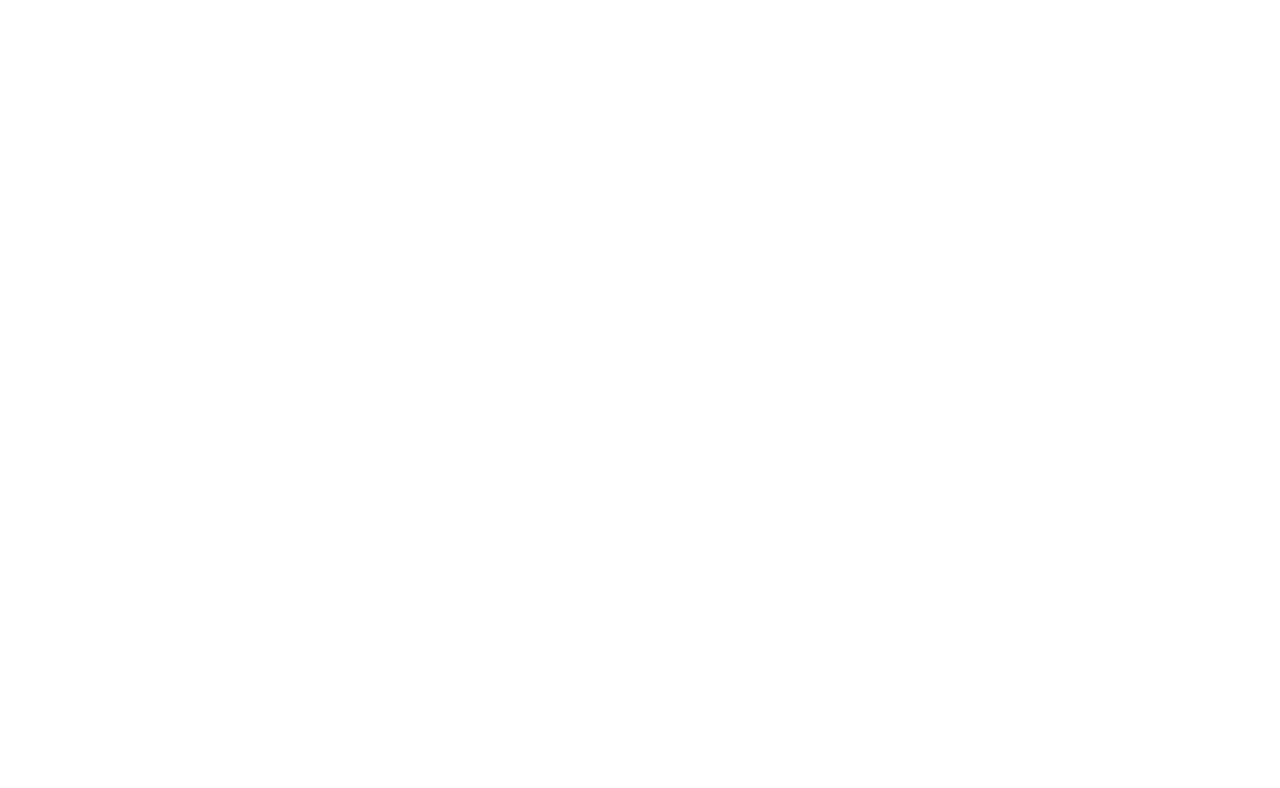
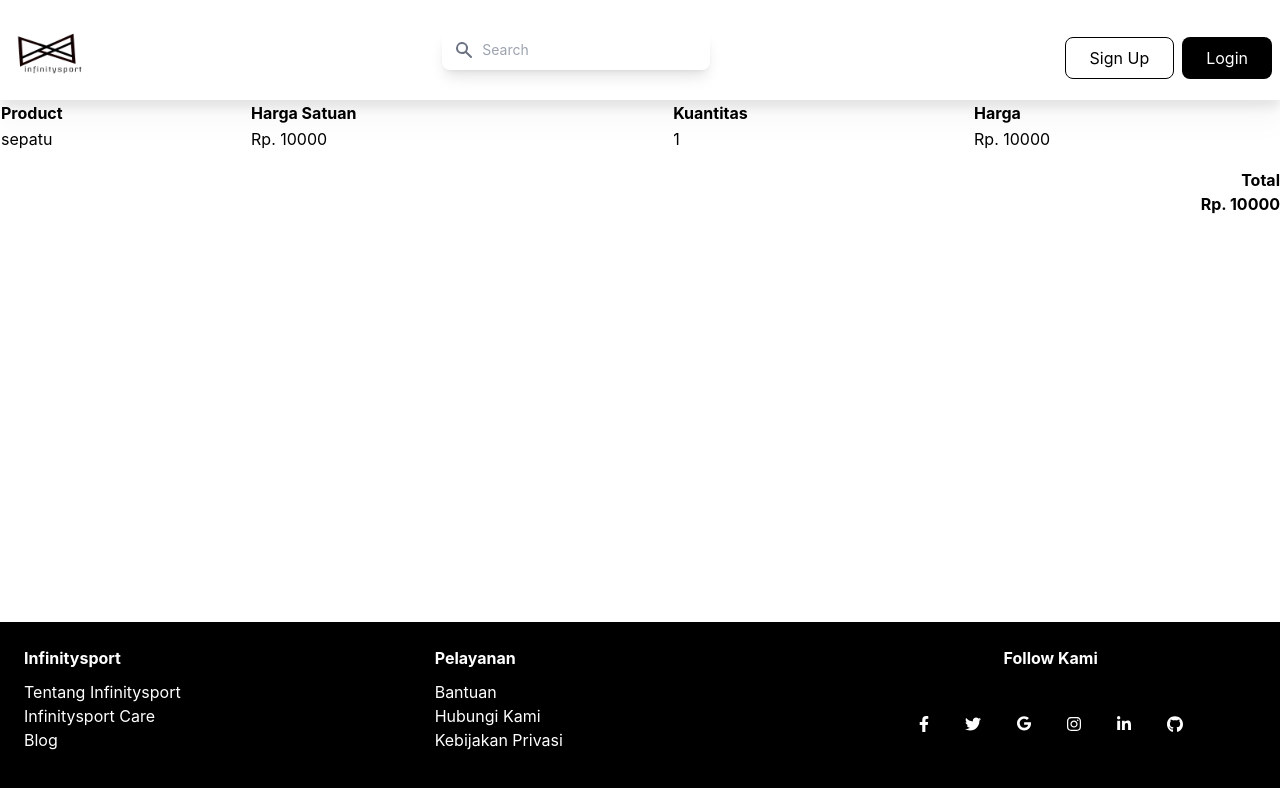
Before and after one commit to project-online-shop/frontend, a React (Create React App) app: page /shippingcart in a window 1280 px wide. Before the commit this address had no page. Shown: the top 788 px of the page. Built offline with nearby package versions, Linux system fonts and the light colour scheme.

Commit message:
commit next

```diff
--- a/src/App.js
+++ b/src/App.js
@@ -3,6 +3,7 @@
 import Login from "./components/Login";
 import Register from "./components/Register";
 import HomePage from "./pages/HomePage";
+import ShippingCart from "./pages/ShippingCart";
 
 function App() {
   return (
@@ -11,6 +12,7 @@
         <Route path="/" element={<HomePage />} />
         <Route path="/login" element={<Login />} />
         <Route path="/register" element={<Register />} />
+        <Route path="/shippingcart" element={<ShippingCart />} />
       </Routes>
     </BrowserRouter>
   );
--- a/src/components/Login.jsx
+++ /dev/null
@@ -1,47 +0,0 @@
-import React from "react";
-
-const Login = () => {
-  return (
-    <div className="flex items-center justify-center min-h-screen bg-gray-100">
-      <div className="px-8 py-6 mt-4 text-left bg-white shadow-lg">
-        <h3 className="text-2xl font-bold text-center">Login</h3>
-        <form action="">
-          <div className="mt-4">
-            <div>
-              <label className="block" for="email">
-                Email
-              </label>
-              <input
-                type="text"
-                placeholder="Email"
-                className="w-full px-4 py-2 mt-2 border rounded-md focus:outline-none focus:ring-1 focus:ring-blue-600"
-              />
-            </div>
-            <div className="mt-4">
-              <div>
-                <label className="block" for="email">
-                  Password
-                </label>
-                <input
-                  type="Password"
-                  placeholder="*********"
-                  className="w-full px-4 py-2 mt-2 border rounded-md focus:outline-none focus:ring-1 focus:ring-blue-600"
-                />
-              </div>
-              <div className="flex items-baseline justify-between">
-                <button className="px-6 py-2 mt-4 text-white bg-blue-600 rounded-lg hover:bg-blue-900">
-                  Login
-                </button>
-                <span className="text-sm text-blue-600 hover:underline">
-                  SignUp
-                </span>
-              </div>
-            </div>
-          </div>
-        </form>
-      </div>
-    </div>
-  );
-};
-
-export default Login;
--- a/src/pages/HomePage.jsx
+++ b/src/pages/HomePage.jsx
@@ -1,4 +1,3 @@
-import { data } from "autoprefixer";
 import axios from "axios";
 import React, { useEffect, useState } from "react";
 import Card from "../components/Card";
--- /dev/null
+++ b/src/pages/ShippingCart.jsx
@@ -0,0 +1,35 @@
+import React from "react";
+import Layout from "../components/Layout";
+
+const ShippingCart = () => {
+  return (
+    <Layout>
+      <div>
+        <table class="w-full text-left">
+          <thead>
+            <tr>
+              <th>Product</th>
+              <th>Harga Satuan</th>
+              <th>Kuantitas</th>
+              <th>Harga</th>
+            </tr>
+          </thead>
+          <tbody>
+            <tr>
+              <td>sepatu</td>
+              <td>Rp. 10000</td>
+              <td>1</td>
+              <td>Rp. 10000</td>
+            </tr>
+          </tbody>
+        </table>
+      </div>
+      <div className="font-bold flex flex-col text-right py-4">
+        <p>Total</p>
+        <p>Rp. 10000</p>
+      </div>
+    </Layout>
+  );
+};
+
+export default ShippingCart;
```
